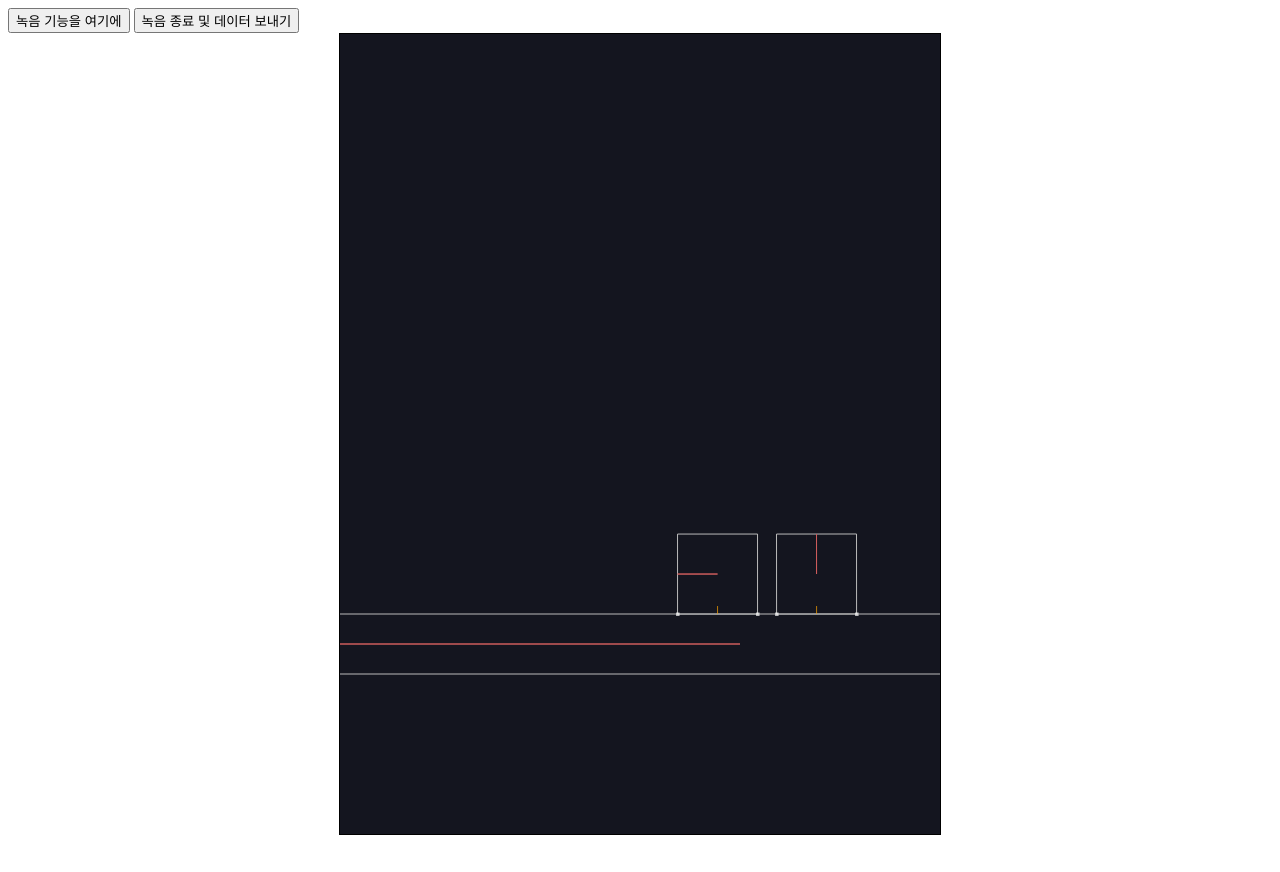
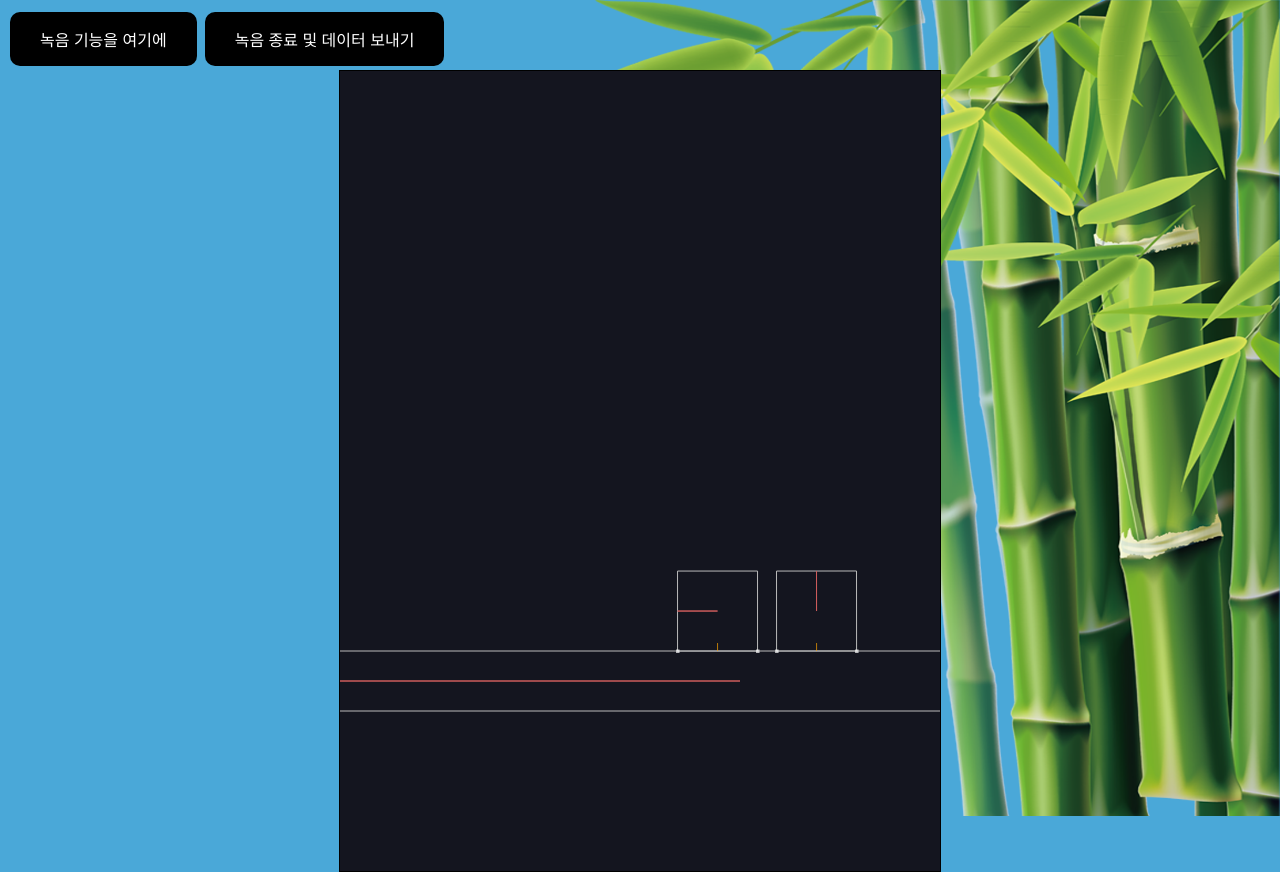
Before and after one commit to Sanu7D0/bamboo-forest, a website: page public/index_test.html in a window 1280 px wide. Before the commit the page ends 843 px from the top, so only its background shows below. Drawn offline with nearby package versions, Linux system fonts and the light colour scheme; no server answers.

Commit message:
merge go?

```diff
--- a/public/annyang.js
+++ b/public/annyang.js
@@ -561,7 +561,7 @@
         recognition.abort();
       }
 
-      // initiate SpeechRecognition
+      // initiate SpeechReognition
       recognition = new SpeechRecognition();
 
       // Set the max number of alternative transcripts to try and match with a command
--- a/public/index.css
+++ b/public/index.css
@@ -2,4 +2,29 @@ canvas {
   margin: 0 auto;
   display: block;
   border: 1px solid black;
+  background-color: white;
 }
+
+body {
+  height: 100vh;
+  background-image: url('bamboo.png') ;
+  /* background-image: url('bamboo2.png'); */
+  background-repeat : no-repeat;
+  background-size : contain;
+  background-position-x: right;
+  background-color: #4aa8d8;
+}
+
+button {
+  background-color: black;
+  border: none;
+  color: white;
+  padding: 15px 30px;
+  text-align: center;
+  text-decoration: none;
+  display: inline-block;
+  font-size: 16px;
+  margin: 4px 2px;
+  cursor: pointer;
+  border-radius: 10px;
+}
```
Also changed, not shown: public/index.html (+10 -7 lines), public/Bamboo_Background.jpeg (added), public/IMG_0240.jpg (added), public/bamboo.png (added), public/bamboo1.png (added), public/bamboo2.png (added), public/bamboo_r.jpg (added), public/bamboo_wonjae.jpg (added), public/bambooforest.png (added).
